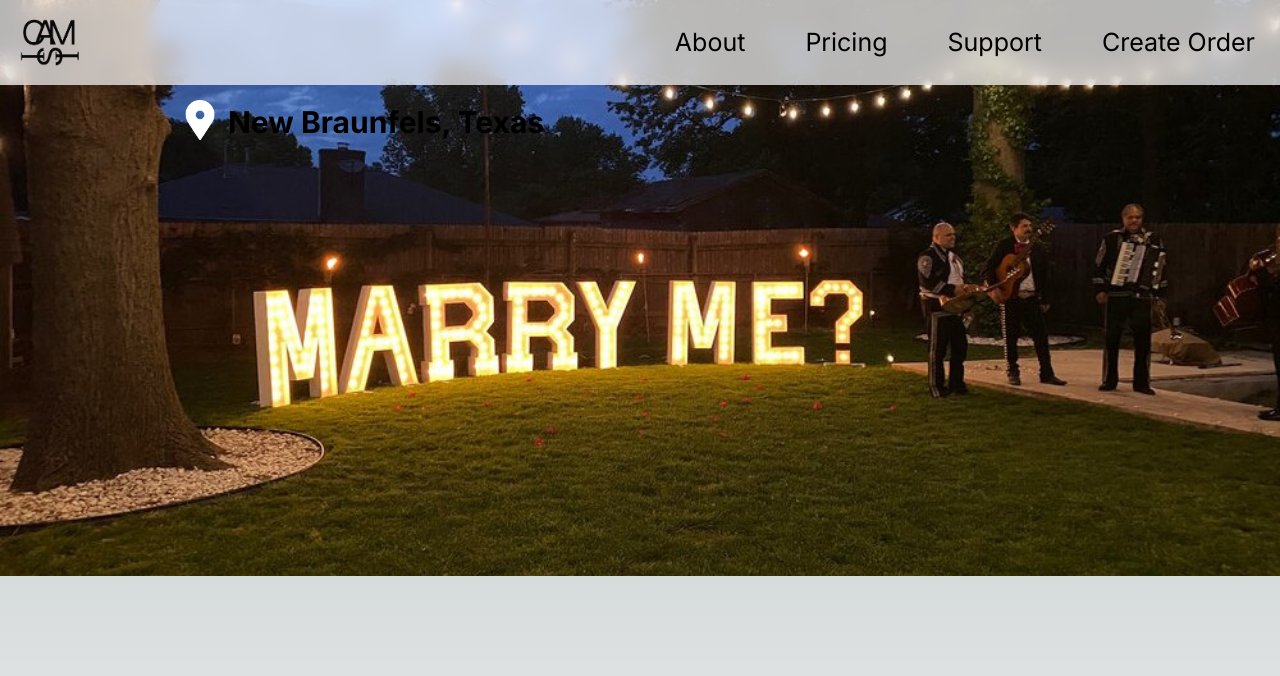
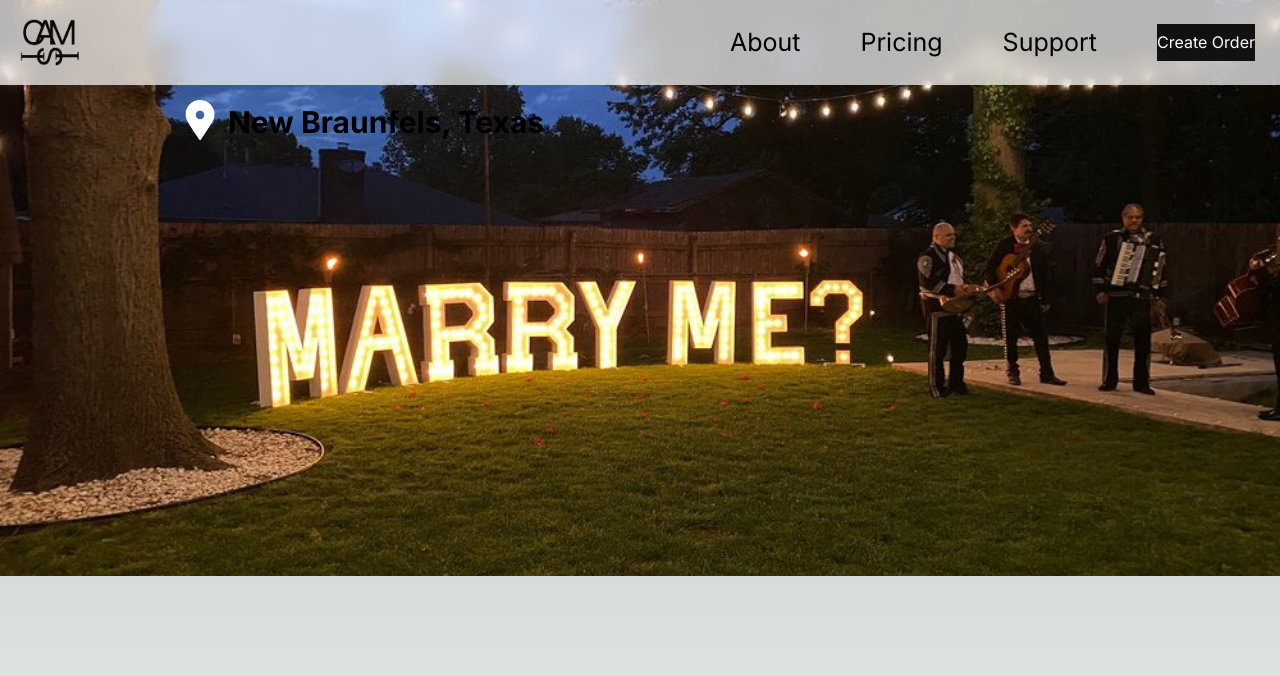
Before and after one commit to CameronHonis/camsii-main, a Next.js app: page / in a window 1280 px wide. Shown: the top 676 px of the page. Built offline with nearby package versions, Linux system fonts and the light colour scheme.

Commit message:
wip: adding button, tailwind styles broken

```diff
--- /dev/null
+++ b/app/ui/button.tsx
@@ -0,0 +1,44 @@
+import { ElementType, ReactNode, MouseEvent } from "react";
+import clsx from "clsx";
+
+export type ButtonProps = {
+    onClick?: (e: MouseEvent) => {}
+    contents: ReactNode;
+    color: "primary" | "secondary" | string | string[];
+    size: number; // text and padding are all linearly correlated
+};
+
+export default function Button(props: ButtonProps) {
+    const { onClick, contents, color, size } = props;
+
+    return <button className={clsx(
+        textSizeClassName(size),
+        horizPaddingClassName(size),
+        verticalPaddingClassName(size),
+        "flex items-center justify-between text-white",
+        color === "primary" && "bg-camsii-black",
+        color === "secondary" && "bg-camsii-blue",
+        color !== "primary" && color !== "secondary" && color,
+    )}
+        onClick={onClick}
+    >
+        {contents}
+    </button>
+}
+
+function textSizeClassName(size: number): string {
+    const px = Math.floor(size);
+    const rtn = `px-[${px}px]`;
+    console.log(rtn);
+    return rtn;
+}
+
+function horizPaddingClassName(size: number): string {
+    const px = Math.floor(size / 1.5);
+    return `px-[${px}px]`;
+}
+
+function verticalPaddingClassName(size: number): string {
+    const px = Math.floor(size / 3);
+    return `px-[${px}px]`;
+}
--- a/app/ui/header.tsx
+++ b/app/ui/header.tsx
@@ -1,4 +1,5 @@
 import Image from "next/image";
+import Button from "./button";
 
 export default function Header() {
     return (
@@ -8,7 +9,7 @@ export default function Header() {
                 <a href="/" className="text-black text-[25px]">About</a>
                 <a href="/" className="text-black text-[25px]">Pricing</a>
                 <a href="/" className="text-black text-[25px]">Support</a>
-                <a href="/" className="text-black text-[25px]">Create Order</a>
+                <Button contents="Create Order" color={"primary"} size={25} />
             </div>
         </div>
     );
--- a/package.json
+++ b/package.json
@@ -9,9 +9,10 @@
     "lint": "next lint"
   },
   "dependencies": {
+    "clsx": "^2.1.1",
+    "next": "14.2.7",
     "react": "^18",
-    "react-dom": "^18",
-    "next": "14.2.7"
+    "react-dom": "^18"
   },
   "devDependencies": {
     "typescript": "^5",
--- a/tailwind.config.ts
+++ b/tailwind.config.ts
@@ -13,6 +13,13 @@ const config: Config = {
                 "gradient-conic":
                     "conic-gradient(from 180deg at 50% 50%, var(--tw-gradient-stops))",
             },
+            colors: {
+                "camsii-black": "#111111",
+                "camsii-gray": "#888888",
+                "camsii-offwhite": "#EEEEEE",
+                "camsii-blue": "#005BE2",
+                "camsii-pink": "#AD5F77"
+      }
         },
     },
     plugins: [],
```
Also changed, not shown: 1 other file (tests, documents, lock files or other folders). Lines whose indentation alone changed are shown as unchanged.
